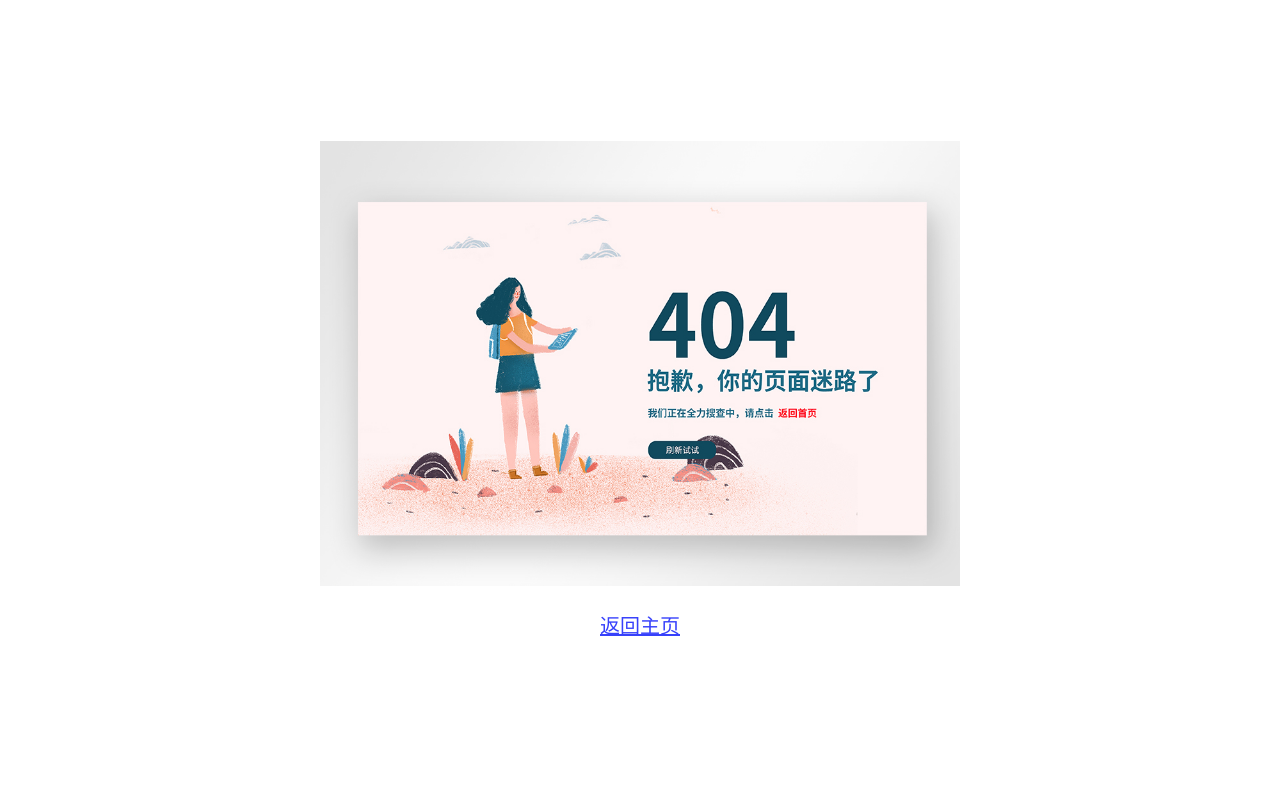
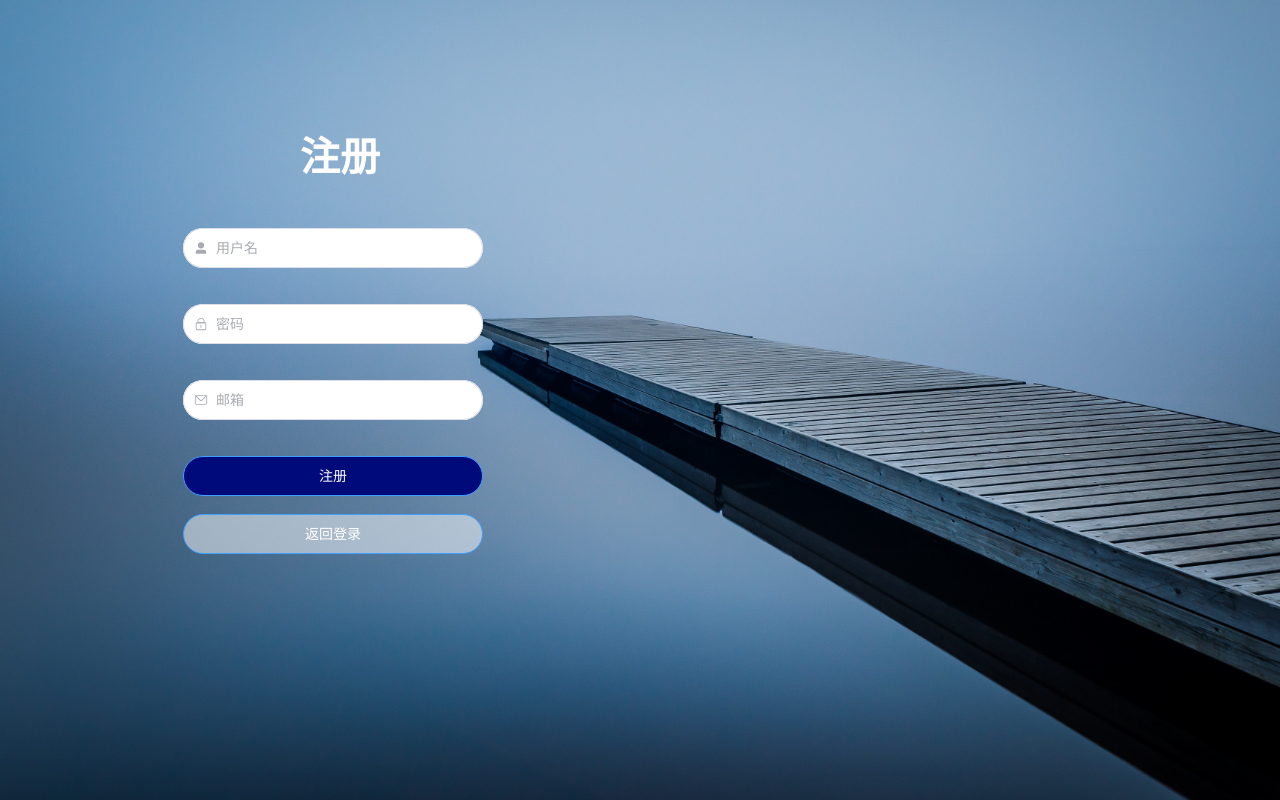
Before and after one commit to Delight-zyj/mblog, a Vue app in the folder mblog-web/: page /#/create in a window 1280 px wide. Before the commit this address led to /#/notFind. Built offline with nearby package versions, Linux system fonts and the light colour scheme.

Commit message:
添加了修改密码和注册两个页面
添加了修改密码和注册两个页面

```diff
--- /dev/null
+++ b/mblog-web/src/views/change/change.vue
@@ -0,0 +1,86 @@
+<script setup>
+import { ref } from 'vue'
+import { useRouter } from 'vue-router'
+import { Lock, Message } from '@element-plus/icons-vue'
+import { ElMessage } from 'element-plus'
+
+</script>
+<!-- v-model="createForm.password" -->
+<template>
+  <div class="change-container">
+    <div class="change">修改密码</div>
+    <el-form ref="formRef" :model="registrationForm" :rules="rules" class="input">
+      <el-form-item>
+        <el-input class="input-i" type="email" :prefix-icon="Message" placeholder="请输入邮箱"></el-input>
+      </el-form-item>&nbsp;
+      <el-form-item>
+        <el-input class="input-i" type="password" placeholder="输入新密码" :prefix-icon="Lock" />
+      </el-form-item>&nbsp;
+      <el-form-item>
+        <el-input class="input-i" type="password" placeholder="再次输入新密码" :prefix-icon="Lock" />
+      </el-form-item>&nbsp;
+
+      <el-form-item class="changebutton">
+        <el-button style=" width: 300px; height: 40px; border-radius: 50px; background-color: #000A7B;" type="primary"
+          @click="change">修改</el-button>
+        &nbsp;
+      </el-form-item>
+      <el-form-item class="changebutton">
+        <router-link to="/login" style="text-decoration: none;">
+          <el-button style=" width: 300px; height: 40px; border-radius: 50px; background-color: rgba(255, 255, 255, 0.5);"
+            type="primary">返回登录</el-button>
+          &nbsp;
+          </router-link>
+      </el-form-item>
+    </el-form>
+  </div>
+
+</template>
+<style scoped>
+.change-container {
+  width: 100%;
+  height: 100vh;
+  background: url("/src/assets/login.png") no-repeat center center fixed;
+  background-size: cover;
+}
+
+.change {
+  width: 300px;
+  height: 103px;
+  padding-left: 250px;
+  padding-top: 125px;
+  font-size: 40px;
+  /* font-weight: 700; */
+  color: #fff;
+  /* 加粗 */
+  font-weight: bold;
+}
+
+.input-i {
+  width: 300px;
+  height: 40px;
+  /* padding: 0 15px; */
+}
+
+.input {
+  padding-left: 183px;
+  width: auto;
+}
+
+.el-input:deep(.el-input__wrapper) {
+  border-radius: 25px;
+  background-color: #fff;
+  outline: none;
+  border: 0;
+  /* box-shadow: 0 0 0 2px rgba(0, 123, 255, 0.5); */
+}
+
+.custom-radius .input-i {
+  border: 1px solid #ccc;
+}
+
+.loginbutton {
+  color: rgba(0, 10, 123, 1);
+  border-radius: 95px;
+}
+</style>
--- /dev/null
+++ b/mblog-web/src/views/create/create.vue
@@ -0,0 +1,93 @@
+<script setup>
+import { ref } from 'vue'
+import { useRouter } from 'vue-router'
+import { UserFilled, Lock, Message } from '@element-plus/icons-vue'
+import { ElMessage } from 'element-plus'
+
+const createForm = ref({ username: '', password: '', email: '' });
+
+const router = useRouter()
+const value2 = ref({})
+
+</script>
+<template>
+  <div class="create-container">
+    <div class="create">注册</div>
+    <el-form ref="formRef" :model="createForm" :rules="rules" class="input">
+      <div>
+        <el-form-item prop="username">
+          <el-input class="input-i" type="text" v-model="createForm.username" placeholder="用户名"
+            :prefix-icon="UserFilled" />
+        </el-form-item>&nbsp;
+        <el-form-item prop="password">
+          <el-input class="input-i" type="password" v-model="createForm.password" placeholder="密码"
+            :prefix-icon="Lock" />
+        </el-form-item>&nbsp;
+        <el-form-item prop="email">
+          <el-input class="input-i" type="email" v-model="createForm.email" placeholder="邮箱"
+            :prefix-icon="Message" />
+        </el-form-item>
+      </div>&nbsp;
+      <el-form-item class="createbutton">
+        <el-button style=" width: 300px; height: 40px; border-radius: 50px; background-color: #000A7B;" type="primary"
+          @click="create">注册</el-button>
+        &nbsp;
+      </el-form-item>
+      <el-form-item class="changebutton">
+        <router-link to="/login" style="text-decoration: none;">
+          <el-button style=" width: 300px; height: 40px; border-radius: 50px; background-color: rgba(255, 255, 255, 0.5);"
+            type="primary">返回登录</el-button>
+          &nbsp;
+          </router-link>
+      </el-form-item>
+    </el-form>
+  </div>
+</template>
+<style scoped>
+.create-container {
+  width: 100%;
+  height: 100vh;
+  background: url("/src/assets/login.png") no-repeat center center fixed;
+  background-size: cover;
+}
+
+.create {
+  width: 300px;
+  height: 103px;
+  padding-left: 300px;
+  padding-top: 125px;
+  font-size: 40px;
+  /* font-weight: 700; */
+  color: #fff;
+  /* 加粗 */
+  font-weight: bold;
+}
+
+.input-i {
+  width: 300px;
+  height: 40px;
+  /* padding: 0 15px; */
+}
+
+.input {
+  padding-left: 183px;
+  width: auto;
+}
+
+.el-input:deep(.el-input__wrapper) {
+  border-radius: 25px;
+  background-color: #fff;
+  outline: none;
+  border: 0;
+  /* box-shadow: 0 0 0 2px rgba(0, 123, 255, 0.5); */
+}
+
+.custom-radius .input-i {
+  border: 1px solid #ccc;
+}
+
+.createbutton {
+  color: rgba(0, 10, 123, 1);
+  border-radius: 95px;
+}
+</style>
--- a/mblog-web/src/views/login/pageLogin.vue
+++ b/mblog-web/src/views/login/pageLogin.vue
@@ -12,7 +12,6 @@
           <el-input class="input-i" type="password" v-model="loginForm.password" placeholder="密码" :prefix-icon="Lock" />
         </el-form-item>
       </div>&nbsp;
-
       <el-form-item class="loginbutton">
         <el-button style=" width: 300px; height: 40px; border-radius: 50px; background-color: #000A7B;" type="primary"
           @click="login">登录</el-button>
@@ -22,9 +21,20 @@
       <el-switch v-model="value2" class="ml-2"
         style="--el-switch-on-color: #13ce66; --el-switch-off-color: #ff4949; padding-left: 10px;" />
       <span style="font-size: 13px; padding-top: 2px; padding-left: 10px; color: #fff;">记住密码</span>
-      <span style="font-size: 13px; padding-top: 2px; padding-left: 110px; color: #fff;">忘记密码</span>
+      <!-- <span style="font-size: 13px; padding-top: 2px; padding-left: 110px; color: #fff;">忘记密码</span> -->
+      <router-link to="/change">
+        <el-button
+          style="font-size: 13px;  border: 0; padding: 2px; margin-left: 110px; background-color:  transparent;">
+          <span style="color: #fff;">忘记密码</span>
+        </el-button>
+      </router-link>
       <br>
-      <span style="font-size: 13px; padding-top: 2px; padding-left: 160px; color: #fff;">没有账号？点我注册</span>
+      <!-- <span style="font-size: 13px; padding-top: 2px; padding-left: 160px; color: #fff;">没有账号？点我注册</span> -->
+      <router-link to="/create">
+      <el-button style="font-size: 13px;  border: 0; padding: 2px; margin-left: 160px; background-color:  transparent;">
+        <span style="color: #fff;">没有账号？点我注册</span>
+      </el-button>
+      </router-link>
       <br><br><br>
       <span style="padding-left: 65px; color: #fff;">— &nbsp;&nbsp;其他登录方式&nbsp;&nbsp; —</span>
       <br>
@@ -40,33 +50,51 @@
     </el-form>
 
   </div>
+
+  <!-- 对话框 -->
+  <el-dialog v-model="centerDialogVisible" title="忘记密码" width="500" center>
+    <span style="display: block; width: 240px; margin: 0 auto;">
+      此功能暂未开发
+    </span>
+    <template #footer>
+      <div class="dialog-footer">
+        <el-button @click="centerDialogVisible = false">退出</el-button>
+        <el-button type="primary" @click="centerDialogVisible = false">
+          确定
+        </el-button>
+      </div>
+    </template>
+  </el-dialog>
 </template>
 <script setup>
 import { ref } from 'vue'
 import { useRouter } from 'vue-router'
 import { UserFilled, Lock, Iphone } from '@element-plus/icons-vue'
+import { ElMessage } from 'element-plus';
 
-// import { loginApi } from '../api/login'
+import { loginApi } from '../api/login'
 
 const loginForm = ref({ username: '', password: '' })
 const router = useRouter()
 
 const value2 = ref(true)
 
+const centerDialogVisible = ref(false)
+
 // 登录
-// const login = async () => {
-//   const result = await loginApi(loginForm.value);
-//   if (result.code) { // 成功
-//     // 1、提示信息：登录成功
-//     ElMessage.success('登录成功');
-//     // 2、 存储当前员工登录信息
-//     localStorage.setItem('loginUser', JSON.stringify(result.data))
-//     // 3、跳转首页
-//     router.push('/')
-//   } else { // 失败
-//     ElMessage.error(result.msg);
-//   }
-// }
+const login = async () => {
+  const result = await loginApi(loginForm.value);
+  if (result.code) { // 成功
+    // 1、提示信息：登录成功
+    ElMessage.success('登录成功');
+    // 2、 存储当前员工登录信息
+    localStorage.setItem('loginUser', JSON.stringify(result.data))
+    // 3、跳转首页
+    router.push('/')
+  } else { // 失败
+    ElMessage.error(result.msg);
+  }
+}
 
 // 重置
 const clear = () => { loginForm.value = { username: '', password: '' } }
@@ -108,7 +136,7 @@ const clear = () => { loginForm.value = { username: '', password: '' } }
   /* padding: 0 15px; */
 }
 
-.el-input:deep( .el-input__wrapper) {
+.el-input:deep(.el-input__wrapper) {
   border-radius: 25px;
   background-color: #fff;
   outline: none;
```
Also changed, not shown: mblog-web/src/router/index.js (+6 -2 lines).
